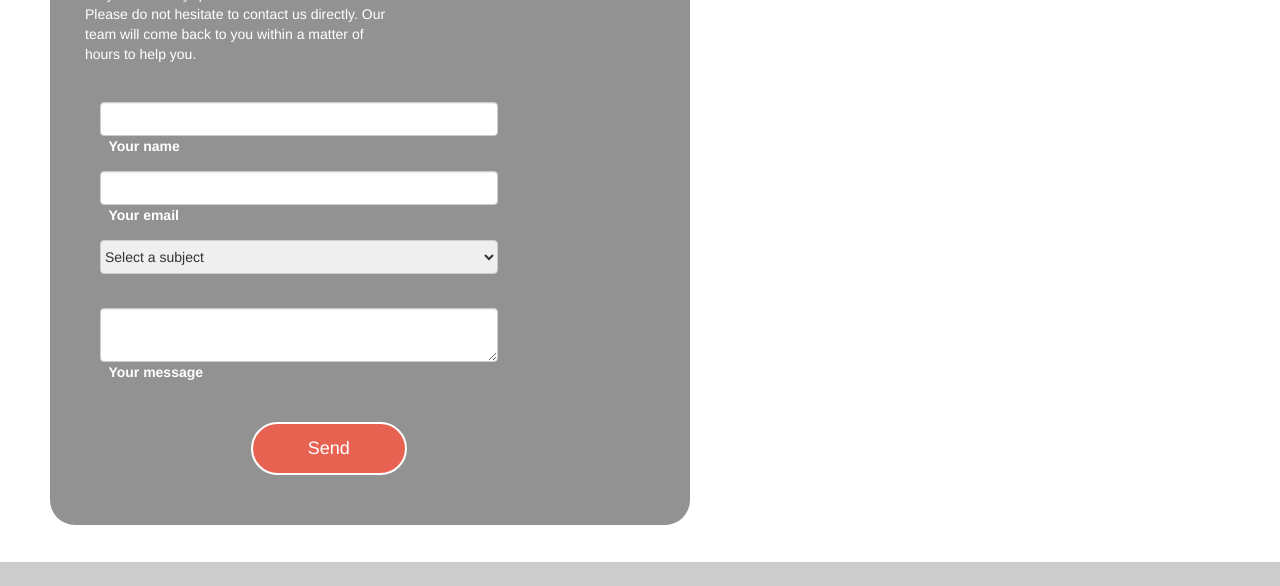
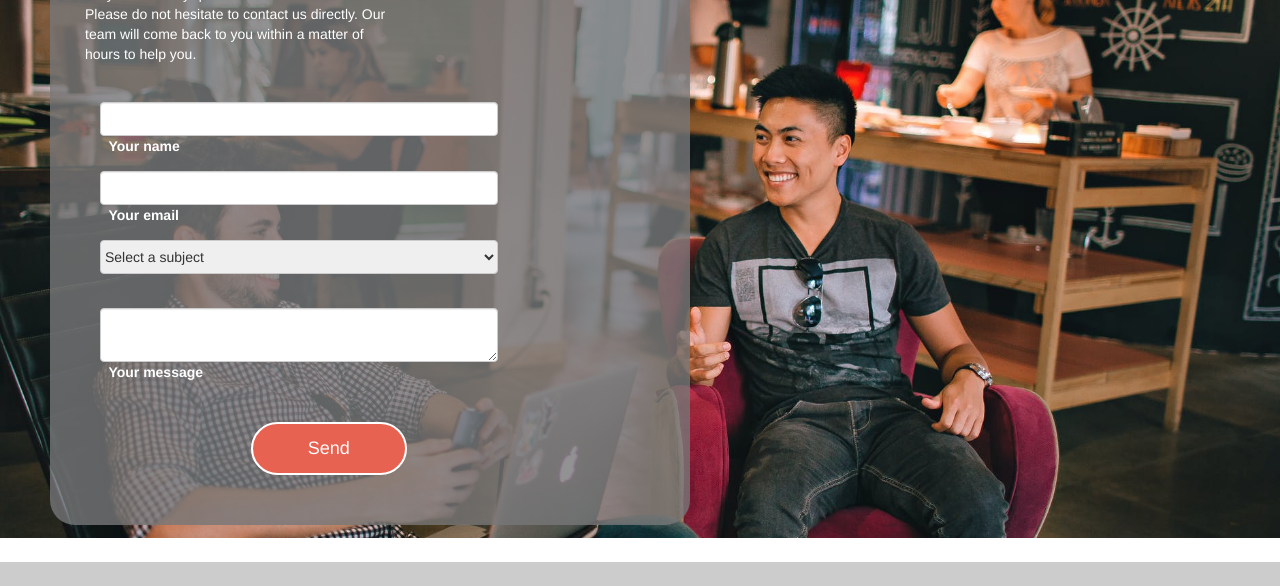
Before and after one commit to KhadijaEK/restaurant-css-framework-, a plain HTML site: page contact.html in a window 1280 px wide. Shown: the part 264-850 px from the top of the page. Drawn offline with Linux system fonts and the light colour scheme; the site is published under a folder, as on GitHub Pages, so addresses that start at the root find nothing.

Commit message:
last update

```diff
--- a/style.css
+++ b/style.css
@@ -176,7 +176,7 @@
 /* Contact page */
 
 #contactpage .wrapper {
-    background-image: url("/images/culture/coffeebar_workingspace.jpg");
+    background-image: url(images/culture/coffeebar_workingspace.jpg);
     background-size: cover;
     background-repeat: no-repeat;
     margin-bottom: 24px;
```
Also changed, not shown: culture.html (+1 -1 lines).
